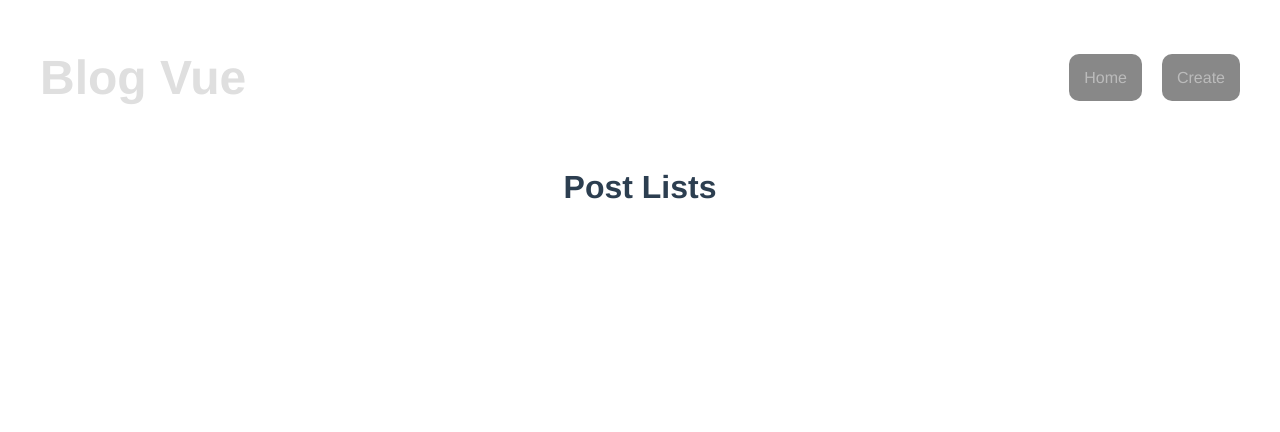
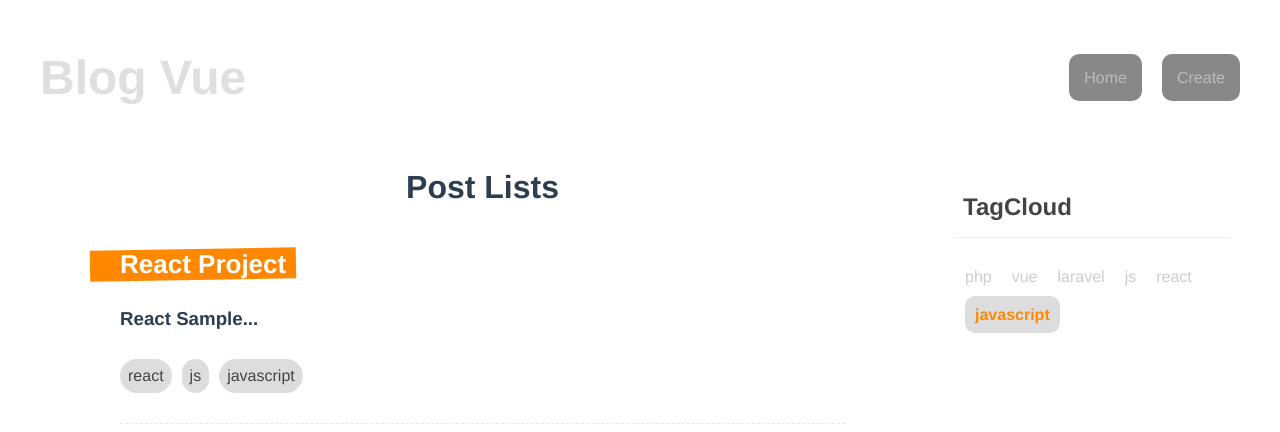
Before and after one commit to DanteThuta/composition-vue, a Vue app: page /tags/javascript in a window 1280 px wide. Shown: the top 432 px of the page. Built offline with nearby package versions, Linux system fonts and the light colour scheme; data requests are answered from the project's data file.

Commit message:
Created Tag Cloud in Home and Tag Page

```diff
--- a/database/db.json
+++ b/database/db.json
@@ -26,6 +26,16 @@
         "js"
       ],
       "id": 3
+    },
+    {
+      "title": "React Project",
+      "content": "React Sample",
+      "tags": [
+        "react",
+        "js",
+        "javascript"
+      ],
+      "id": 4
     }
   ]
 }
--- a/public/index.html
+++ b/public/index.html
@@ -14,4 +14,5 @@
     <div id="app"></div>
     <!-- built files will be auto injected -->
   </body>
+
 </html>
--- a/src/components/SinglePost.vue
+++ b/src/components/SinglePost.vue
@@ -66,4 +66,9 @@
         border-radius: 20px;
         font-size: 16px;
     }
+
+    .pill a{
+        text-decoration: none;
+        color: #444;
+    }
 </style>
--- /dev/null
+++ b/src/components/TagCloud.vue
@@ -0,0 +1,63 @@
+<template>
+  <div class="tag-cloud">
+      <h2>TagCloud</h2>
+      <div v-for="tag in uniquetags" :key="tag">
+        <router-link :to="{name:'Tag',params:{tag}}">{{tag}}</router-link>
+      </div>
+  </div>
+</template>
+
+<script>
+import { ref } from '@vue/reactivity'
+export default {
+    props: ["posts"],
+    setup(props){
+      let tags = ref([]);
+      props.posts.forEach((post)=>{
+        // console.log(post);
+        post.tags.forEach((tag)=>{
+          // console.log(tag);
+          tags.value.push(tag);
+        })
+      })
+
+      // console.log(tags.value);
+      let uniquetags = tags.value.filter((tag,index,array)=>{
+        return array.indexOf(tag) === index
+      })
+      // console.log(uniquetags);
+      return {uniquetags};
+    }
+}
+</script>
+
+<style>
+
+ .tag-cloud{
+   padding: 10px;
+ }
+ .tag-cloud h2{
+   align-self: center;
+   justify-content: center;
+   border-bottom: 1px solid #eee;
+   padding: 16px 8px;
+   color: #444;
+ }
+ .tag-cloud div{
+   display: inline-block;
+   padding: 10px;
+ }
+
+ .tag-cloud a{
+   color: #ccc;
+   text-decoration: none;
+ }
+
+ .tag-cloud a.router-link-active{
+   color: #ff8800;
+   font-weight: bold;
+    background-color: #ddd;
+    padding: 10px;
+    border-radius: 10px;
+ }
+</style>
--- a/src/views/Home.vue
+++ b/src/views/Home.vue
@@ -30,8 +30,14 @@
         {{error}}
     </div>
 
-    <div v-if="posts.length > 0">
-      <PostsList :posts="posts"></PostsList>
+    <div v-if="posts.length > 0"  class="layout">
+      <div>
+          <PostsList :posts="posts"></PostsList>
+      </div>
+      <div>
+          <TagCloud :posts="posts"></TagCloud>
+      </div>
+
     </div>
     <div v-else>
       <Spinner></Spinner>
@@ -47,6 +53,7 @@
 </template>
 
 <script>
+import TagCloud from '../components/TagCloud'
 import Spinner from '../components/Spinner'
 import PostsList from '../components/PostsList'
 import getPosts from '../composables/getPosts'
@@ -56,6 +63,7 @@
 
 export default {
   components: {
+    TagCloud,
     Spinner, PostsList },
   // Lesson (1)
 
@@ -122,4 +130,10 @@
     margin: 0 auto;
     padding: 8px  ;
   }
+
+  .layout{
+    display: grid;
+    grid-template-columns: 3fr 1fr;
+    gap: 20px;
+  }
 </style>
--- a/src/views/Tag.vue
+++ b/src/views/Tag.vue
@@ -1,20 +1,30 @@
 <template>
+    <div class="tag">
             <div v-if="error">{{error}}</div>
-  <div v-if="posts.length">
+            <div v-if="posts.length" class="layout">
+                <div>
                         <PostsList :posts="filteredPosts"></PostsList>
+                </div>
+                <div>
+                    <TagCloud :posts="posts"></TagCloud>
+                </div>
             </div>
 
             <div v-else>
                 Loading...
             </div>
+    </div>
+
 </template>
 
 <script>
+import TagCloud from '../components/TagCloud'
 import PostsList from '../components/PostsList'
 import {computed} from 'vue'
 import getPosts from '../composables/getPosts'
 export default {
-  components: { PostsList },
+  components: {
+    TagCloud, PostsList },
     props: ["tag"],
     setup(props){
         // console.log(props.tag);
@@ -33,4 +43,9 @@
 
 <style>
 
+
+.tag{
+    max-width: 1200px;
+    margin: 0 auto;
+}
 </style>
```
Also changed, not shown: note.txt. Lines whose indentation alone changed are shown as unchanged.
